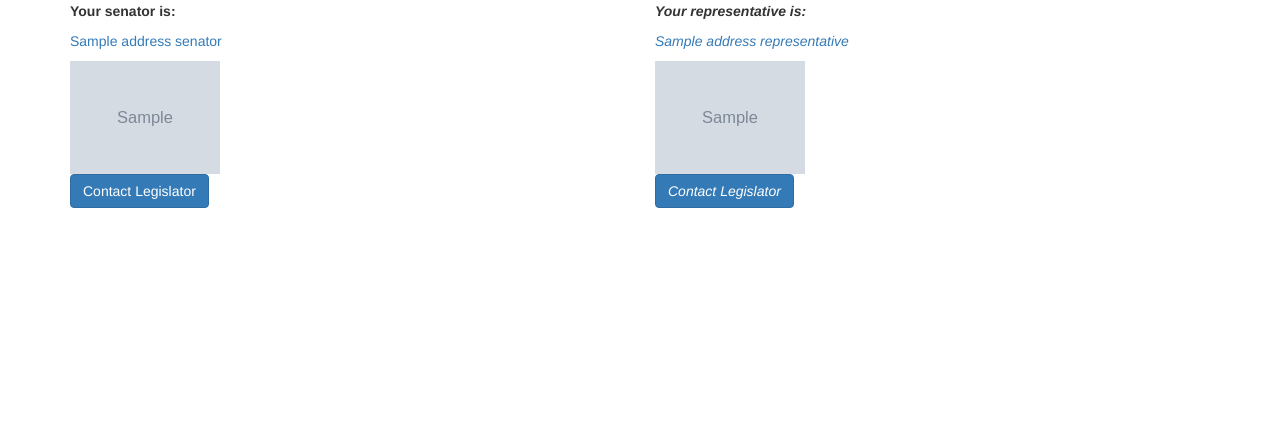
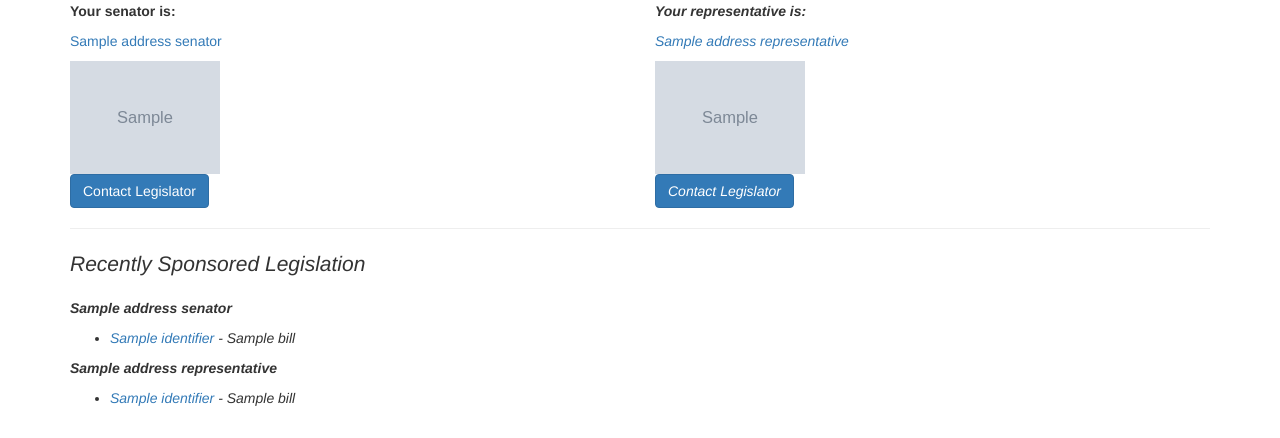
Before and after one commit to OrlandoSentinel/TabsOnTallahassee, a Django app: template templates/legislators/find_legislator.html in a window 1280 px wide. Shown: the part 645-1083 px from the top of the page. Before the commit the page ends 853 px from the top, so only its background shows below. Run offline with Django 3.2, Linux system fonts and the light colour scheme; the template is opened without the code that fills it: most values are stand-ins (such as "Sample title", 1, 10 or a date in 2020); grey boxes marked "Sample" are stand-in pictures; some libraries are stand-ins or nearby versions.

Commit message:
Add legislator sponsored bills to find leg page closes #65

```diff
--- a/templates/legislators/find_legislator.html
+++ b/templates/legislators/find_legislator.html
@@ -151,5 +151,31 @@ $(document).ready(function() {
 
     {% endif %}
 </div>
+{% if senator_contact_details %}
+
+<hr/>
+<div class="row">
+    <div class="col-md-12">
+        <p class="lead">Recently Sponsored Legislation</p>
+        <p><strong>{{ address_senator.name }}</strong></p>
+        <ul>
+            {% for sponsorship in senator_sponsorships %}
+            <li>
+                <a href="{% url 'bill_detail' sponsorship.bill.legislative_session.identifier sponsorship.bill.identifier %}" > {{ sponsorship.bill.identifier }} </a> - {{ sponsorship.bill.title }}
+            </li>
+            {% endfor %}
+        </ul>
+
+        <p><strong>{{ address_representative.name }}</strong></p>
+        <ul>
+            {% for sponsorship in rep_sponsorships %}
+            <li>
+                <a href="{% url 'bill_detail' sponsorship.bill.legislative_session.identifier sponsorship.bill.identifier %}" > {{ sponsorship.bill.identifier }} </a> - {{ sponsorship.bill.title }}
+            </li>
+            {% endfor %}
+        </ul>
+    </div>
+</div>
+{% endif %}
 
 {% endblock content %}
```
Also changed, not shown: legislators/views.py (+16 -3 lines).
